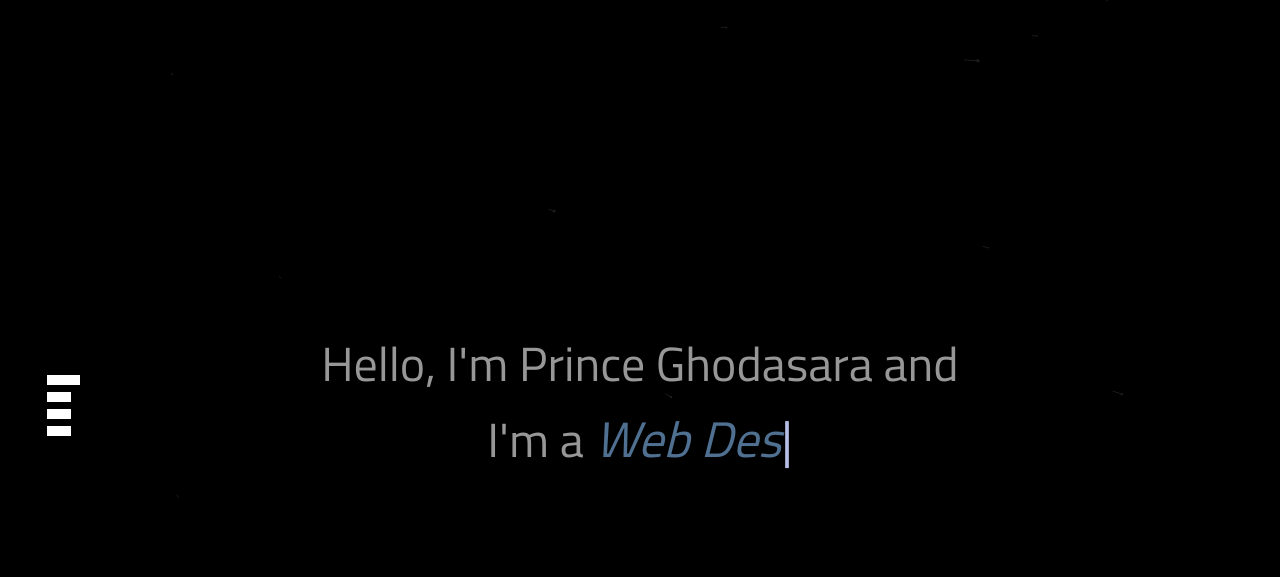
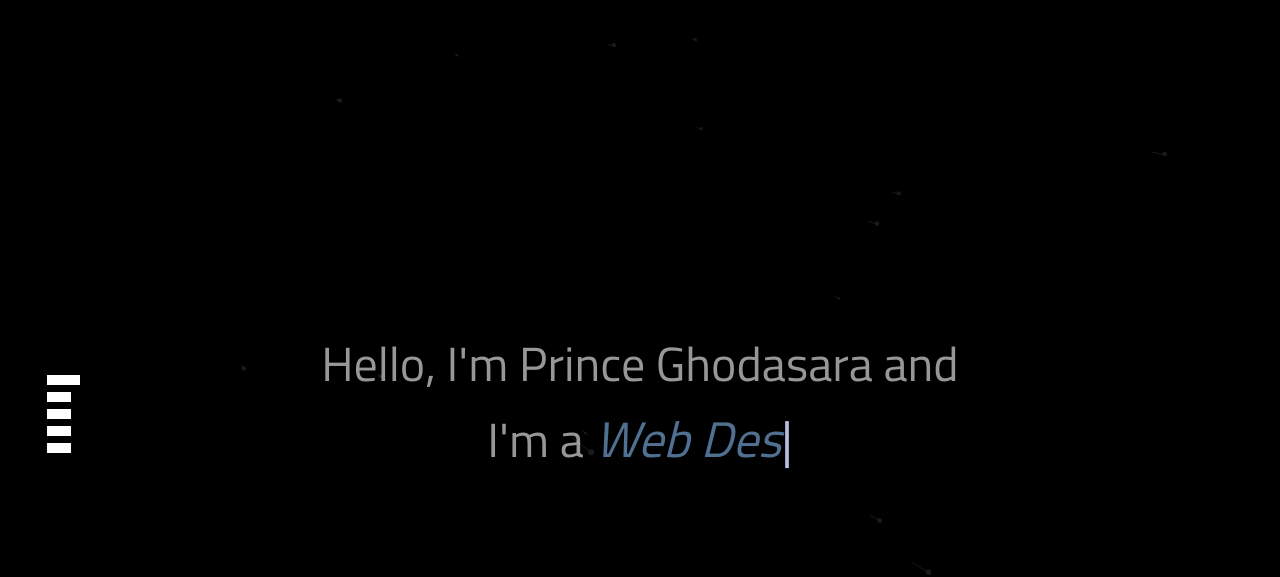
Before and after one commit to GhodasaraPrince/portfolio, a Vue app: page / in a window 1280 px wide. Shown: the top 577 px of the page. Built offline with nearby package versions, Linux system fonts and the light colour scheme; a web font is replaced by a local one.

Commit message:
add 'About Me' section

```diff
--- a/src/js/pagePilling/examples.css
+++ b/src/js/pagePilling/examples.css
@@ -20,7 +20,7 @@ form,fieldset,input,textarea,p,blockquote,th,td {
     .fp-nav {
         width:auto;
         top: auto;
-        left: 40%;
+        left: 37%;
 		height: 50px;
     	top: 4% !important;
         bottom: 32px;
--- a/src/views/HomeView.vue
+++ b/src/views/HomeView.vue
@@ -88,6 +88,54 @@
                   </div>
                 </a>
               </div>
+            </div>
+          </div>
+        </div>
+
+        <div class="section pp-scrollable" id="section5">
+          <div class="intro" id="s5">
+            <div class="typed-wrapper">
+              <span class="Heading-1 ">
+                About Me
+              </span>
+            </div>
+            <div class="w-80 m-auto flex-col">
+              <span class="color-1 pad-5">
+                <i> As a developer, I really like to solve different kinds of problems whether it's on the frontend, backend, or SQL.
+                 Usually, in my free time, I solve problems on hackerrank or help other team members with their issue.
+                </i>
+              </span>
+              <span class="color-1 pad-5">
+                <i>
+                    other than that I really like to learn new stuff in coding like doing the same thing but using different methods
+                    I think it helps you to understand the language better.
+                </i>
+              </span>
+              <span class="color-1 pad-5">
+                <i> Apart from being a developer, I enjoy most of my time following a number of sci-fi and fantasy genre
+                  movies, television shows, and animes.
+                </i>
+              </span>
+              <span class="color-1 pad-5">
+                <i>I spend a lot of my free time exploring the latest technology
+                  advancements like web3, web5, and blockchain.
+                </i>
+              </span>
+              <span class="color-1 pad-5">
+                <i>
+                  I also play volleyball, chess, snooker, competitive games, etc.
+                </i>
+              </span>
+              <span class="color-1 pad-5">
+                <i>
+                  Other than that I like to listen to music a lot, I listen to all kinds of genres.
+                </i>
+              </span>
+              <span class="color-1 pad-5">
+                <i>
+                  Now I'm also really into fitness so doing gym every day.
+                </i>
+              </span>
             </div>
           </div>
         </div>
@@ -360,6 +408,11 @@ export default {
           menuAnchor: 'forthPage',
           href: '#forthPage',
           isActive: false,
+        },
+        {
+          menuAnchor: 'fifthPage',
+          href: '#fifthPage',
+          isActive: false,
         }
       ],
     }
@@ -382,7 +435,7 @@ export default {
       $('#pagepiling').pagepiling({
         direction: 'horizontal',
         menu: '#fp-nav',
-        sectionsColor: ['#000', '#000', '#000', '#000'],
+        sectionsColor: ['#000', '#000', '#000', '#000', '#000'],
         navigation: false,
         onLeave: (index, nextIndex) => {
           console.log({ index: index, next: nextIndex });
@@ -400,7 +453,6 @@ export default {
           const heightcs = document.getElementById('home').offsetHeight - 5;
           let cnv = sketch.createCanvas(temp1.width, heightcs);
           cnv.parent(id)
-          debugger;
           cnv.style('position', 'absolute');
           cnv.style('top', '0');
           cnv.style('left', '0');
@@ -430,7 +482,7 @@ export default {
           let sx = sketch.map(drops.x / drops.z, 0, 1, 0, sketch.width)
           let sy = sketch.map(drops.y / drops.z, 0, 1, 0, sketch.height)
           let distace = sketch.map(drops.z, 0, sketch.width, 5, 0);
-          sketch.ellipse(sx, sy, distace, distace);
+          sketch.ellipse(sx, sy, distace + 1.5, distace + 1.5);
 
           c = sketch.color(255, 255, 255);
           sketch.stroke(c);
@@ -439,7 +491,7 @@ export default {
           let px = sketch.map(drops.x / drops.pz, 0, 1, 0, sketch.width);
           let py = sketch.map(drops.y / drops.pz, 0, 1, 0, sketch.height);
           drops.pz = drops.z;
-          sketch.line(px, py, sx, sy);
+          sketch.line(px, py, sx + 1.5, sy + 1.5);
         }
 
         sketch.update = (drops) => {
@@ -477,6 +529,9 @@ export default {
       this.anchors.forEach(x => x.isActive = false);
       this.anchors[index].isActive = true;
       $.fn.pagepiling.moveTo(index + 1);
+    },
+    resizeCanvas() {
+      window.location.reload();
     }
   },
   mounted() {
@@ -485,13 +540,14 @@ export default {
     this.initP5Draw('s2');
     this.initP5Draw('s3');
     this.initP5Draw('s4');
+    this.initP5Draw('s5');
     this.initTyped();
   },
   created() {
-    window.addEventListener("resize", this.resizeCanvas);
+    window.addEventListener("resize", () => { this.resizeCanvas() });
   },
   destroyed() {
-    window.removeEventListener("resize", this.resizeCanvas);
+    window.removeEventListener("resize", () => { this.resizeCanvas() });
   },
 };
 </script>
@@ -506,12 +562,27 @@ export default {
   content: "\f16d"
 }
 
+.pad-5{
+  padding: 5px;
+  font-size: 17px;
+}
+
+.flex-col{
+  display: flex;
+  flex-direction: column;
+  padding: 30px
+}
+
 .section {
   overflow-x: hidden
 }
 
 .w-80 {
   width: 80%;
+}
+
+.m-auto {
+  margin: auto;
 }
 
 .section::-webkit-scrollbar {
```
